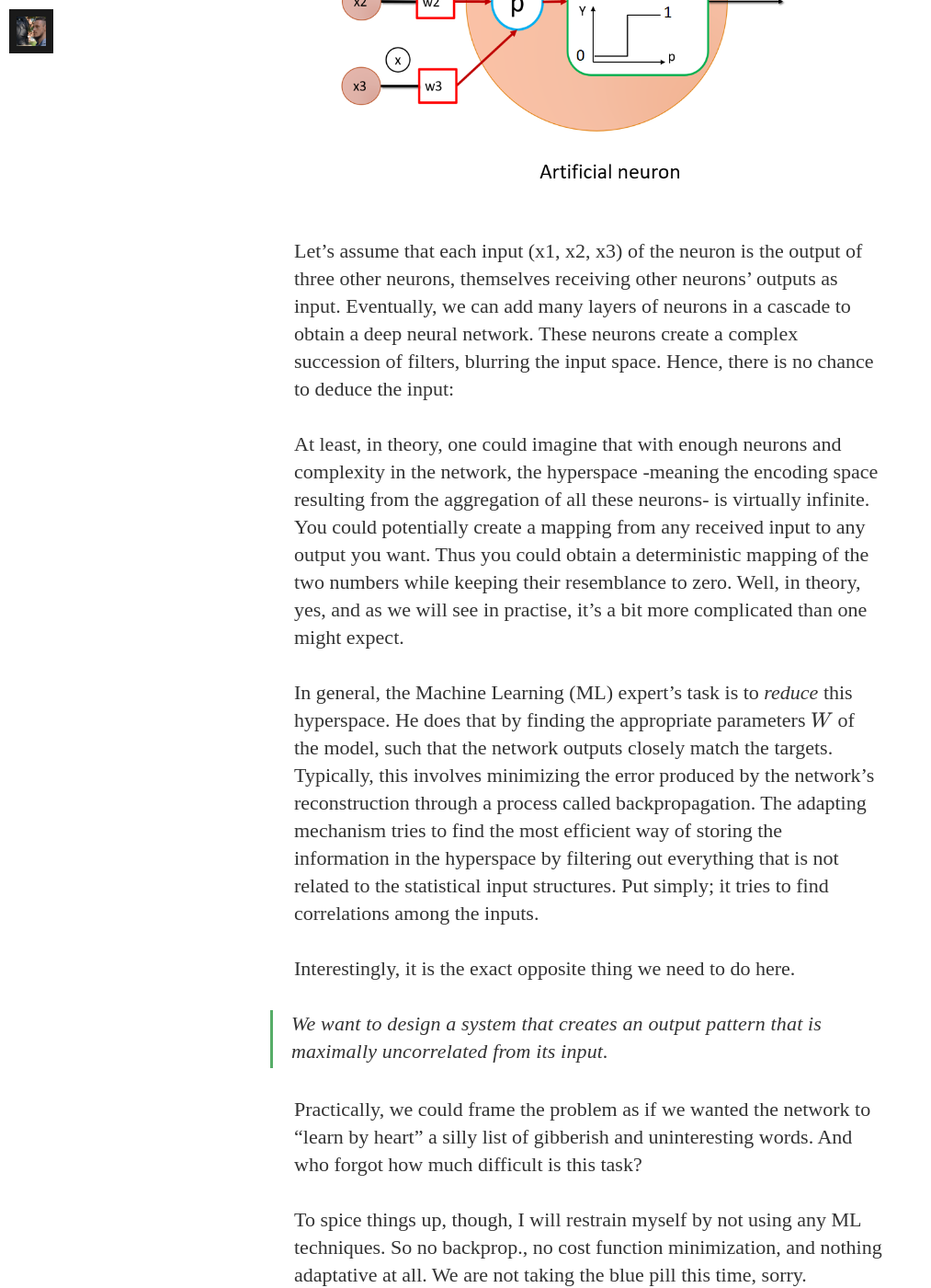
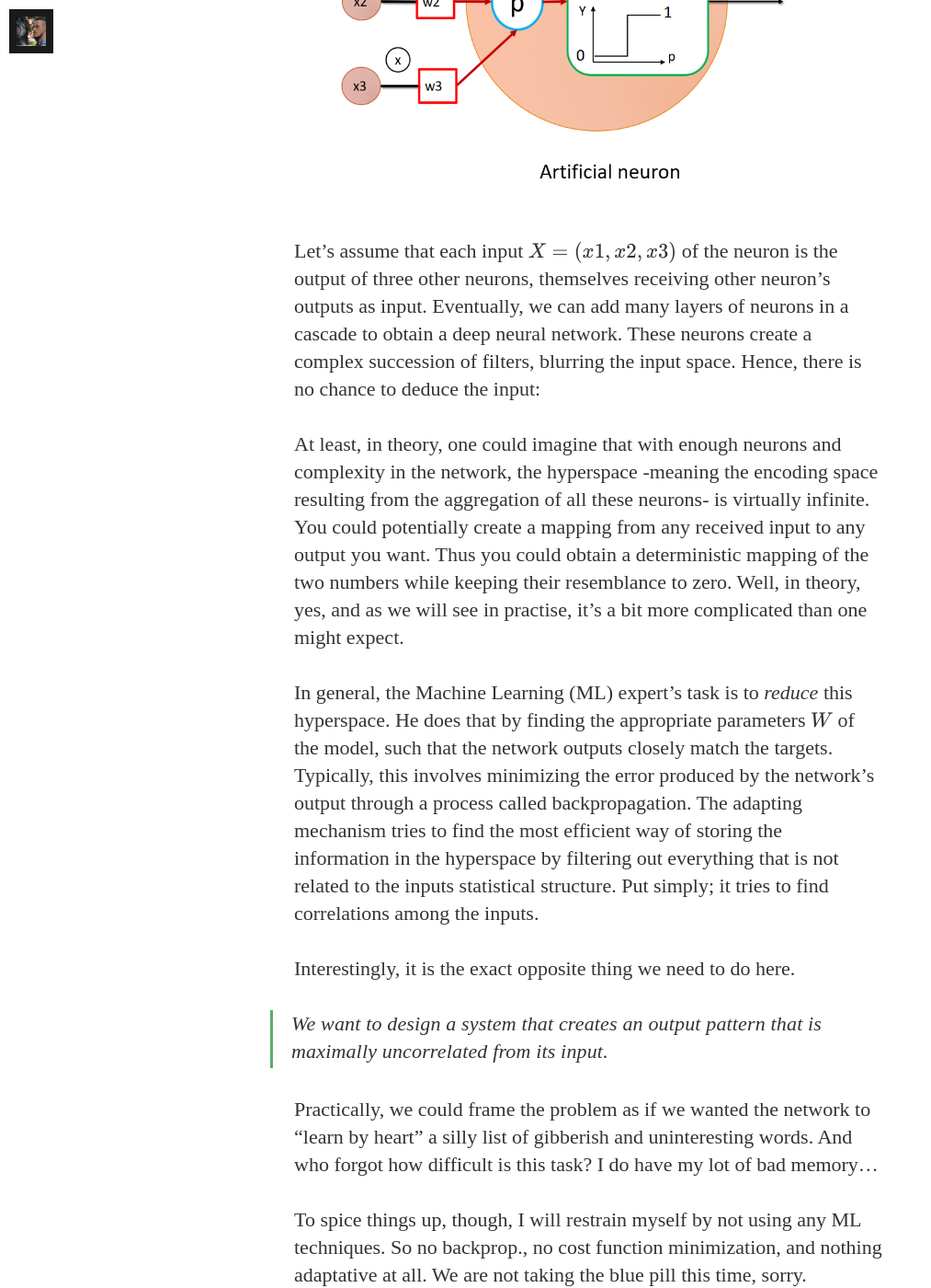
Before and after one commit to ManuNeuro/EmmanuelCalvet, a Jekyll site: the page built from _posts/2022-09-01-whitepaper-p1.md, in a window 1280 px wide and 1400 px high, scrolled down 3625 px. Shown: the whole window at 92% size, without its empty margins (0-1013 px from the left). Built offline with Jekyll 4.4.1, drawn with Linux system fonts in a browser that asks for light colours; nearby versions of some CDN libraries; some web fonts are replaced; formulas are drawn with MathJax 3; comment, search, counter and statistics services are not loaded; some of the changed text lies outside the part shown.

Commit message:
Update 2022-09-01-whitepaper-p1.md

```diff
--- a/_posts/2022-09-01-whitepaper-p1.md
+++ b/_posts/2022-09-01-whitepaper-p1.md
@@ -47,21 +47,20 @@
 - $F$ needs to be deterministic
 - $F$ needs to be highly non-linear
 
-For me, neural networks are all about non-linearities. Each neuron consists in applying a non-linear function to its inputs. The picture below shows that a neuron consists of a mathematical functon, $f(X, W)$, here displayed as a step function. The neuron receives a weighted sum of inputs. As it is a mathematical function, this neuron is purely deterministic. This is good because it is exactly what you need to design $F$. Second, the state of the neuron $Y$ is binary because below a specific value of $X$, it's going to give $0$, while above this value, it's going to give $1$. The output of this function is binary and, as such, non-invertible. Indeed, for the two possible output values $Y\in (0, 1)$, there is an infinite amount of possible values $X$!
+For me, neural networks are all about non-linearities. Each neuron consists in applying a non-linear function to its inputs. The picture below shows that a neuron consists of a mathematical functon $f(X, W)$, here displayed as a step function. The neuron receives a weighted sum of inputs. As it is a mathematical function, this neuron is purely deterministic. This is good because it is exactly what you need to design $F$. Second, the state of the neuron $Y$ is binary because below a specific value of $X$, it's going to give $0$, while above this value, it's going to give $1$. The output of this function is binary and, as such, non-invertible. Indeed, for the two possible output values $Y\in (0, 1)$, there is an infinite amount of possible values $X$!
 
 ![The artificial neuron is a mathematical simplification of a biological neuron, composed of an activation function f (here, we use the step function). The neuron receives a weighted (W) sum of inputs (X), such that its output is y=f(X, W). Note that the action of the neuron is completely deterministic. Moreover, one neurone alone is also non-invertible. Image made by the author.]({{ '/assets/article_images/2022-09-01-whitepaper-p1/pic2.png' | relative_url }})
 
-
-Let's assume that each input (x1, x2, x3) of the neuron is the output of three other neurons, themselves receiving other neurons' outputs as input. Eventually, we can add many layers of neurons in a cascade to obtain a deep neural network. These neurons create a complex succession of filters, blurring the input space. Hence, there is no chance to deduce the input:
+Let's assume that each input $X=(x1, x2, x3)$ of the neuron is the output of three other neurons, themselves receiving other neuron's outputs as input. Eventually, we can add many layers of neurons in a cascade to obtain a deep neural network. These neurons create a complex succession of filters, blurring the input space. Hence, there is no chance to deduce the input:
 
 At least, in theory, one could imagine that with enough neurons and complexity in the network, the hyperspace -meaning the encoding space resulting from the aggregation of all these neurons- is virtually infinite. You could potentially create a mapping from any received input to any output you want. Thus you could obtain a deterministic mapping of the two numbers while keeping their resemblance to zero. Well, in theory, yes, and as we will see in practise, it's a bit more complicated than one might expect.
 
-In general, the Machine Learning (ML) expert's task is to *reduce* this hyperspace. He does that by finding the appropriate parameters $W$ of the model, such that the network outputs closely match the targets. Typically, this involves minimizing the error produced by the network's reconstruction through a process called backpropagation. The adapting mechanism tries to find the most efficient way of storing the information in the hyperspace by filtering out everything that is not related to the statistical input structures. Put simply; it tries to find correlations among the inputs.
+In general, the Machine Learning (ML) expert's task is to *reduce* this hyperspace. He does that by finding the appropriate parameters $W$ of the model, such that the network outputs closely match the targets. Typically, this involves minimizing the error produced by the network's output through a process called backpropagation. The adapting mechanism tries to find the most efficient way of storing the information in the hyperspace by filtering out everything that is not related to the inputs statistical structure. Put simply; it tries to find correlations among the inputs.
 
 Interestingly, it is the exact opposite thing we need to do here.
 > We want to design a system that creates an output pattern that is maximally uncorrelated from its input.
 
-Practically, we could frame the problem as if we wanted the network to "learn by heart" a silly list of gibberish and uninteresting words. And who forgot how much difficult is this task?
+Practically, we could frame the problem as if we wanted the network to "learn by heart" a silly list of gibberish and uninteresting words. And who forgot how difficult is this task? I do have my lot of bad memory...
 
 To spice things up, though, I will restrain myself by not using any ML techniques. So no backprop., no cost function minimization, and nothing adaptative at all. We are not taking the blue pill this time, sorry.
 
```
Also changed, not shown: other parts of _posts/2022-09-01-whitepaper-p1.md (+1 -1 lines).
